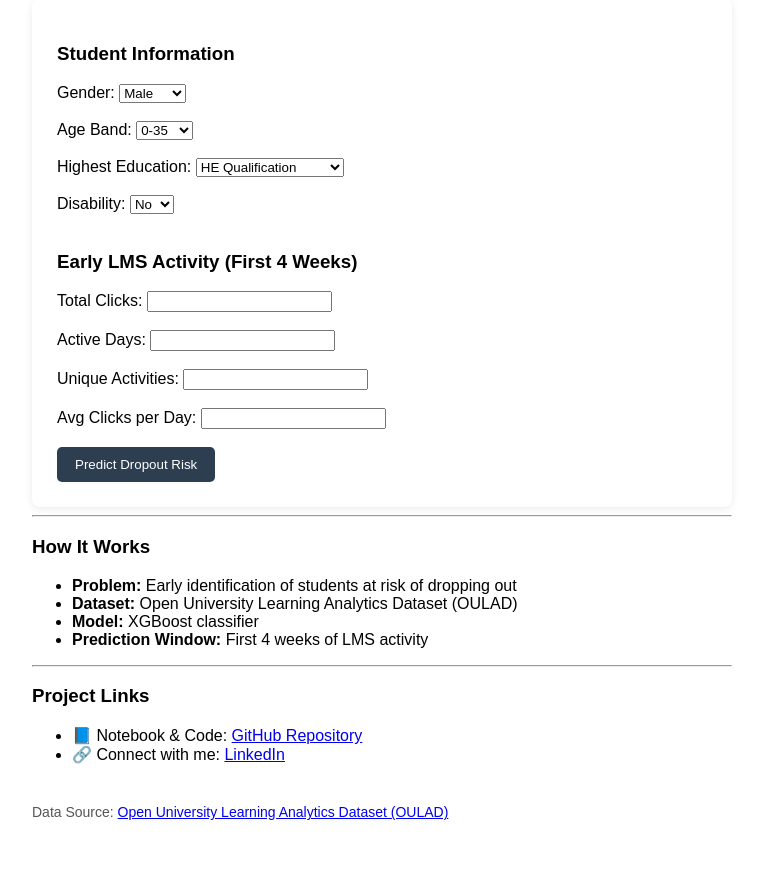
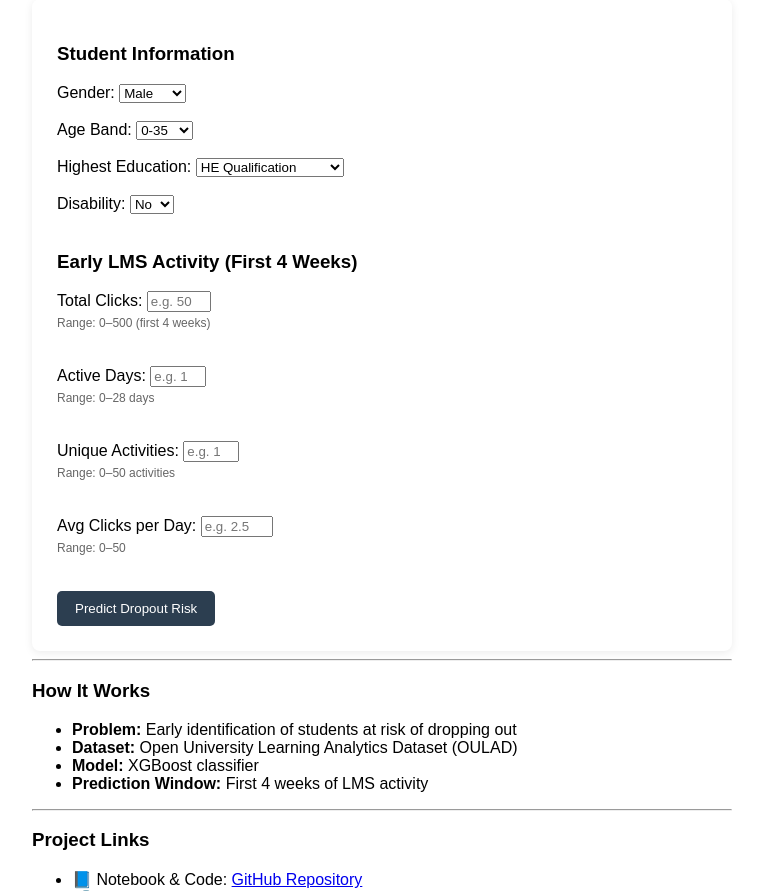
Before and after one commit to AnupPandey04/early-student-dropout-prediction-oulad, a Flask app: page / in a window 1280 px wide. Shown: the part 151-1042 px from the top of the page, without its empty margins (258-1021 px from the left). Before the commit the page ends 971 px from the top, so only its background shows below. Run offline with Flask 3, Linux system fonts and the light colour scheme; parts of the project's set-up code (start-up, migrations or seed data) failed here and were passed over.

Commit message:
Added ranges to html form to avoid confusion

```diff
--- a/flask_app/app.py
+++ b/flask_app/app.py
@@ -4,6 +4,17 @@ import pandas as pd
 import os
 
 app = Flask(__name__)
+
+#Validation Helper
+def safe_number(value, min_val, max_val, cast_type=int):
+    try:
+        value = cast_type(value)
+        if value < min_val or value > max_val:
+            raise ValueError
+        return value
+    except:
+        raise ValueError(f"Value must be between {min_val} and {max_val}")
+
 
 # Paths
 BASE_DIR = os.path.dirname(os.path.abspath(__file__))
@@ -22,16 +33,26 @@ def home():
 def predict():
 
     # Collect input
-    input_data = {
-        "gender": request.form["gender"],
-        "age_band": request.form["age_band"],
-        "highest_education": request.form["highest_education"],
-        "disability": request.form["disability"],
-        "total_clicks": float(request.form["total_clicks"]),
-        "active_days": int(request.form["active_days"]),
-        "unique_activities": int(request.form["unique_activities"]),
-        "avg_clicks_per_day": float(request.form["avg_clicks_per_day"])
-    }
+    try:
+        input_data = {
+            "gender": request.form["gender"],
+            "age_band": request.form["age_band"],
+            "highest_education": request.form["highest_education"],
+            "disability": request.form["disability"],
+
+            # Dataset-aware validation (OULAD – first 4 weeks)
+            "total_clicks": safe_number(request.form["total_clicks"], 0, 500, float),
+            "active_days": safe_number(request.form["active_days"], 0, 28, int),
+            "unique_activities": safe_number(request.form["unique_activities"], 0, 50, int),
+            "avg_clicks_per_day": safe_number(request.form["avg_clicks_per_day"], 0, 50, float),
+        }
+    except ValueError as e:
+        return render_template(
+            "index.html",
+            error=str(e),
+            prediction=None
+        )
+
 
     # Convert to DataFrame
     df = pd.DataFrame([input_data])
--- a/flask_app/static/style.css
+++ b/flask_app/static/style.css
@@ -14,6 +14,14 @@ form {
     border-radius: 8px;
     box-shadow: 0 2px 8px rgba(0,0,0,0.08);
 }
+
+small {
+    display: block;
+    margin-top: 4px;
+    color: #666;
+    font-size: 12px;
+}
+
 
 
 button {
--- a/flask_app/templates/index.html
+++ b/flask_app/templates/index.html
@@ -46,16 +46,24 @@ early LMS engagement data from the <strong>first 4 weeks</strong>.
     <h3>Early LMS Activity (First 4 Weeks)</h3>
 
     Total Clicks:
-    <input type="number" name="total_clicks" min="0" required><br><br>
+    <input type="number" name="total_clicks" min="0" max="500" required placeholder="e.g. 50">
+    <small>Range: 0–500 (first 4 weeks)</small>
+    <br><br>
 
     Active Days:
-    <input type="number" name="active_days" min="0" required><br><br>
+    <input type="number" name="active_days" min="0" max="28" required placeholder="e.g. 10">
+    <small>Range: 0–28 days</small>
+    <br><br>
 
     Unique Activities:
-    <input type="number" name="unique_activities" min="0" required><br><br>
+    <input type="number" name="unique_activities" min="0" max="50" required placeholder="e.g. 12">
+    <small>Range: 0–50 activities</small>
+    <br><br>
 
     Avg Clicks per Day:
-    <input type="number" step="0.1" name="avg_clicks_per_day" min="0" required><br><br>
+    <input type="number" step="0.1" name="avg_clicks_per_day" min="0" max="50" required placeholder="e.g. 2.5">
+    <small>Range: 0–50</small>
+    <br><br>
 
     <button type="submit">Predict Dropout Risk</button>
 </form>
```
